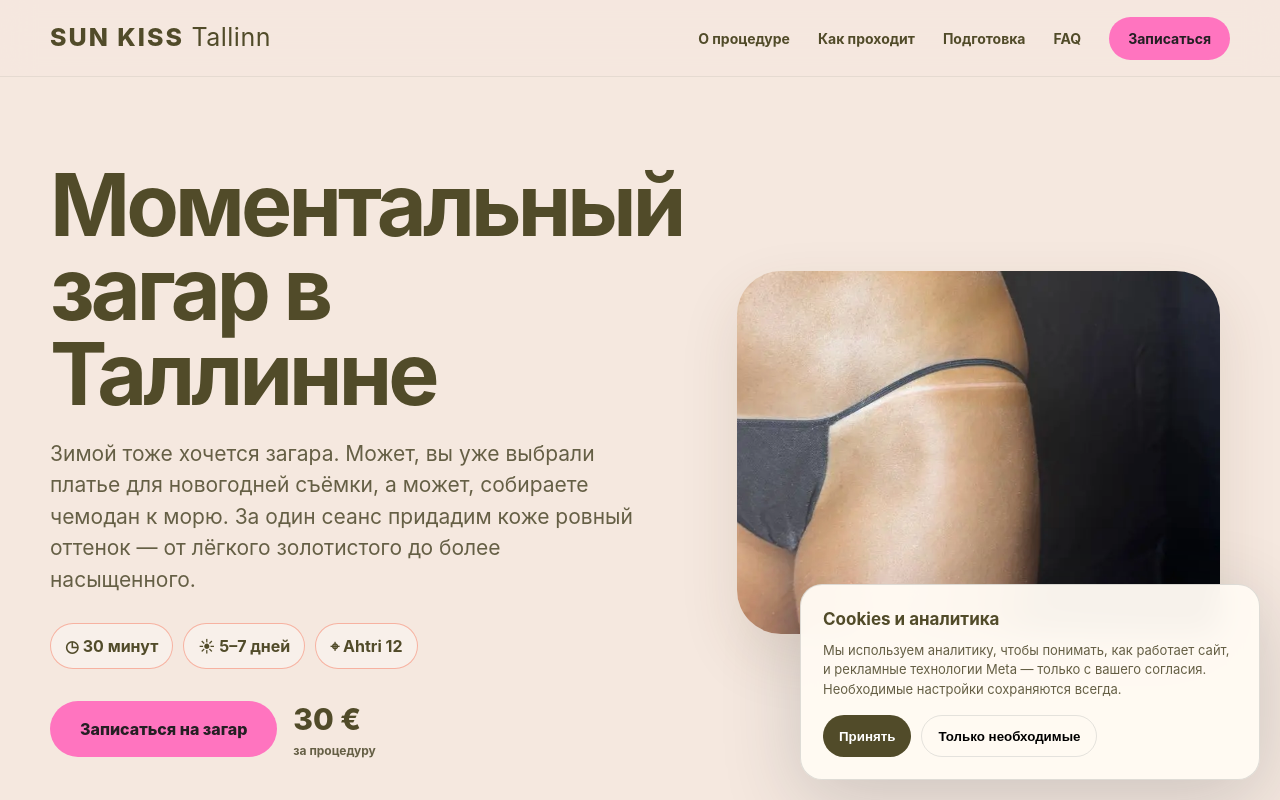
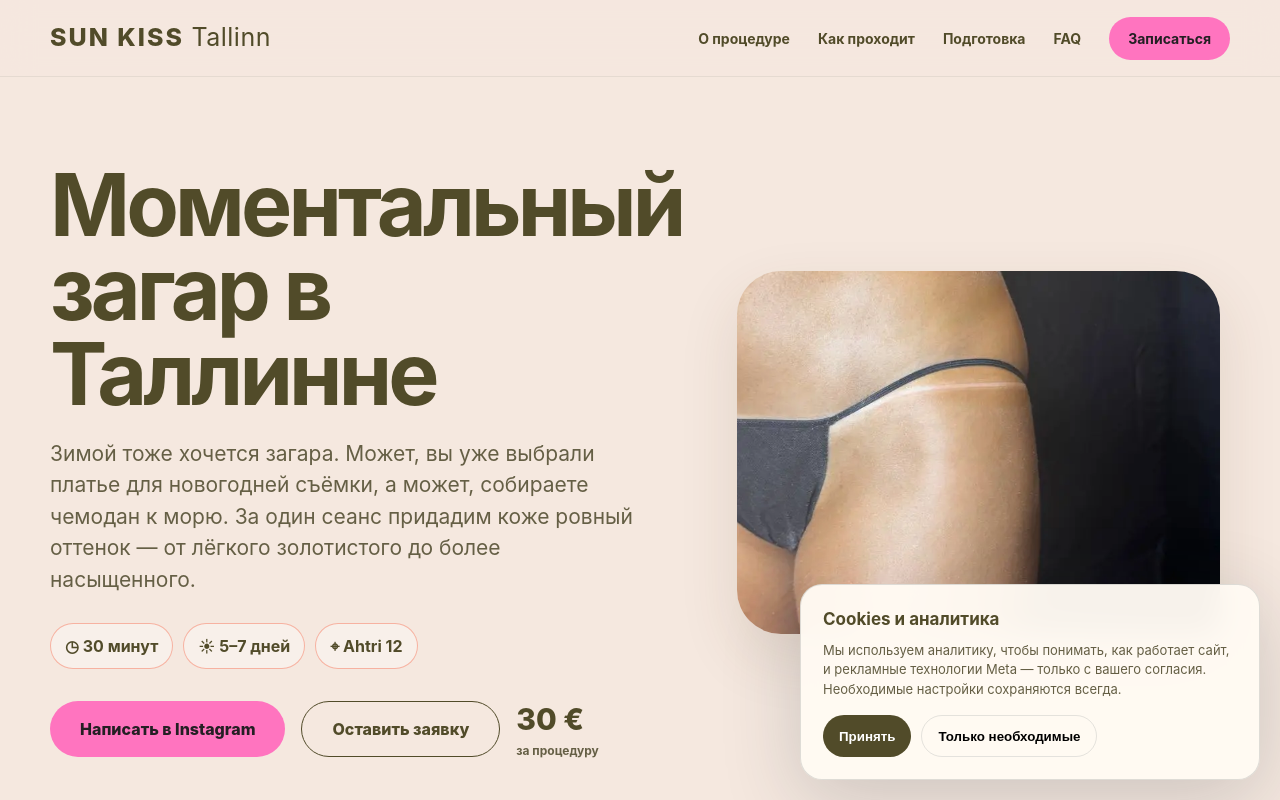
Before and after one commit to LeshenkoElena/tan-tallinn-site, a plain HTML site: page index.html in a window 1280 px wide. Shown: the top 800 px of the page. Drawn offline with Linux system fonts and the light colour scheme.

Commit message:
Keep direct Instagram booking prominent with a separate callback form link

```diff
--- a/index.html
+++ b/index.html
@@ -66,7 +66,7 @@
     .booking-form .booking-note{font-size:.85rem}
     .booking-form .booking-note button{padding:0;border:0;background:none;color:#fff;font:inherit;text-align:left;text-decoration:underline;cursor:pointer}
     .booking-success{padding:14px 16px;border-radius:12px;background:var(--paper);color:var(--ink)}
-  </style>
+  .button-outline{border:1px solid var(--ink);text-decoration:none;color:var(--ink);background:transparent}.button-outline:hover{background:var(--paper)}</style>
 </head>
 <body>
 
@@ -75,7 +75,7 @@
   <!-- End Google Tag Manager (noscript) -->
   <header class="topbar"><div class="shell nav"><a class="brand" href="#top">SUN KISS <span>Tallinn</span></a><nav class="menu" aria-label="Основная навигация"><a href="#about">О процедуре</a><a href="#process">Как проходит</a><a href="#prepare">Подготовка</a><a href="#faq">FAQ</a><a class="nav-cta" href="#contact">Записаться</a></nav></div></header>
   <main id="top">
-    <section class="hero"><div class="shell hero-grid"><div><h1>Моментальный загар в Таллинне</h1><p class="hero-copy">Зимой тоже хочется загара. Может, вы уже выбрали платье для новогодней съёмки, а может, собираете чемодан к морю. За один сеанс придадим коже ровный оттенок — от лёгкого золотистого до более насыщенного.</p><div class="facts"><span class="fact">◷ 30 минут</span><span class="fact">☀ 5–7 дней</span><span class="fact">⌖ Ahtri 12</span></div><div class="actions"><a class="button button-primary" href="#contact">Записаться на загар</a><div class="price">30 €<small>за процедуру</small></div></div></div><div class="hero-visual"><img class="hero-photo" src="assets/result-full.webp" alt="Результат моментального загара"></div></div></section>
+    <section class="hero"><div class="shell hero-grid"><div><h1>Моментальный загар в Таллинне</h1><p class="hero-copy">Зимой тоже хочется загара. Может, вы уже выбрали платье для новогодней съёмки, а может, собираете чемодан к морю. За один сеанс придадим коже ровный оттенок — от лёгкого золотистого до более насыщенного.</p><div class="facts"><span class="fact">◷ 30 минут</span><span class="fact">☀ 5–7 дней</span><span class="fact">⌖ Ahtri 12</span></div><div class="actions"><a class="button button-primary contact-track" data-method="instagram" href="https://www.instagram.com/beautiful_____hair_____/" target="_blank" rel="noopener">Написать в Instagram</a><a class="button button-outline" href="#contact">Оставить заявку</a><div class="price">30 €<small>за процедуру</small></div></div></div><div class="hero-visual"><img class="hero-photo" src="assets/result-full.webp" alt="Результат моментального загара"></div></div></section>
     <div class="trust-strip"><div class="shell trust-grid"><div class="trust-item"><span class="trust-icon">☘</span><div><strong>Деликатный состав</strong><span>Подбирается с учётом кожи</span></div></div><div class="trust-item"><span class="trust-icon">◌</span><div><strong>Без пятен и полос</strong><span>Равномерное распыление</span></div></div><div class="trust-item"><span class="trust-icon">☀</span><div><strong>Без солнца и UV</strong><span>Оттенок проявляется постепенно</span></div></div></div></div>
     <section class="section" id="about"><div class="shell"><div class="occasion-grid"><article class="occasion"><img class="occasion-photo silk" src="assets/studio-silk.jpg" alt="Шёлк цвета шампанского и золотая серьга" loading="lazy"><h2>Лёгкий загар к новогодней съёмке</h2><p>Платье с открытой спиной или уютный свитер на одно плечо? Лёгкий золотистый оттенок красиво подчеркнёт кожу в кадре. Подберём тон под вашу кожу и подскажем, за сколько дней до съёмки прийти, чтобы загар успел проявиться.</p></article><article class="occasion"><img class="occasion-photo sea" src="assets/holiday-sea.jpg" alt="Самолёт на пунктирном маршруте Tallinn — Egiptus над пляжем" loading="lazy"><h2>На пляж с загаром уже в первый день</h2><p>Из зимнего Таллинна — прямо к морю. Если вам нравится, как любимый купальник смотрится на загорелой коже, нужный оттенок можно подобрать ещё до вылета. А первые фото у воды сделать уже в день приезда.</p></article></div></div></section>
     <section class="section section-alt" id="result"><div class="shell"><div class="section-head"><span class="eyebrow">Реальный результат</span><h2>Оттенок, который видно сразу</h2><p class="section-lead">Фотографии сделаны после процедуры. Интенсивность подбирается индивидуально и может отличаться в зависимости от исходного тона кожи.</p></div><div class="result-grid"><figure class="result-card"><img src="assets/result-close.webp" alt="Крупный план результата моментального загара" loading="lazy"><figcaption class="result-tag">ровный тон</figcaption></figure><figure class="result-card"><img src="assets/result-full.webp" alt="Результат моментального загара на теле" loading="lazy"><figcaption class="result-tag">реальный результат</figcaption></figure><figure class="result-card"><img src="assets/result-woman-2.webp" alt="Ещё один реальный результат моментального загара" loading="lazy"><figcaption class="result-tag">оттенок сразу</figcaption></figure></div><p class="result-note">Результат на фотографии не является гарантией идентичного оттенка: проявление зависит от кожи и соблюдения рекомендаций.</p></div></section>
```
